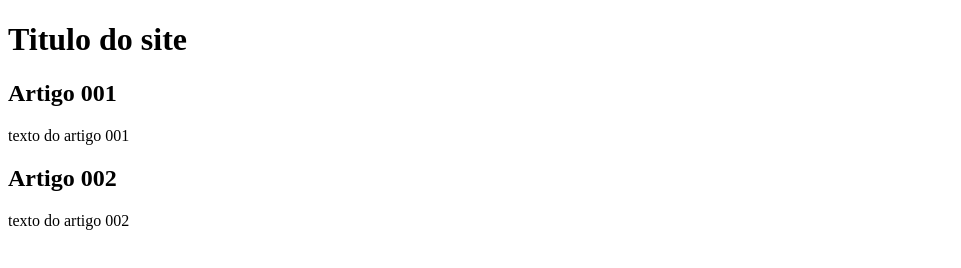
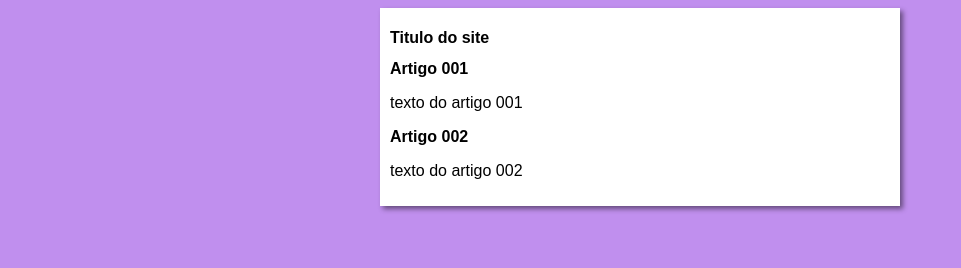
Before and after one commit to DouglasWilian/projeto-site, a plain HTML site: page Index.html in a window 1280 px wide. Shown: the whole page, without its empty margins (0-961 px from the left). Drawn offline with Linux system fonts and the light colour scheme.

Commit message:
iniciei o desing

```diff
--- a/Index.html
+++ b/Index.html
@@ -4,6 +4,7 @@
     <meta charset="UTF-8">
     <meta name="viewport" content="width=device-width, initial-scale=1.0">
     <title>Titulo do site</title>
+    <link rel="stylesheet" href="estilos/style.css">
 </head>
 <body>
     <main>
--- /dev/null
+++ b/estilos/style.css
@@ -0,0 +1,18 @@
+*{
+ font-family: Arial, Helvetica, sans-serif;
+font-size: 16px;
+}
+
+body {
+background-color: rgb(192, 143, 238);
+
+}
+
+main {
+background-color: white;
+width: 500px;
+margin: auto;
+padding: 10px;
+box-shadow: 3px 3px 5px rgba(0, 0, 0, 0.473);
+
+}
```
